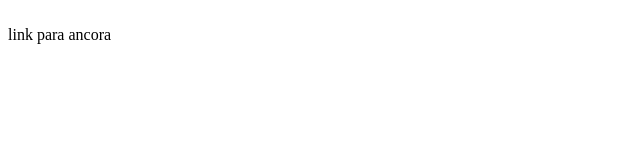
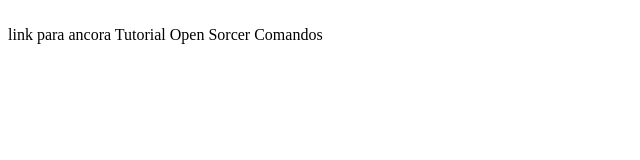
Before and after one commit to GabrielirineuCorrea/LANDINGPAGE, a plain HTML site: page index.html in a window 1280 px wide. Shown: the whole page, without its empty margins (0-640 px from the left). Drawn offline with Linux system fonts and the light colour scheme.

Commit message:
Update index.html

```diff
--- a/index.html
+++ b/index.html
@@ -10,9 +10,10 @@
     <header>
         <img src="" alt="">
         <nav>
-            <a>link para ancora
-
-            </a>
+            <a>link para ancora</a>
+            <a> Tutorial</a>
+            <a> Open Sorcer</a>
+            <a>Comandos</a>
         </nav>
 
     </header>
```
